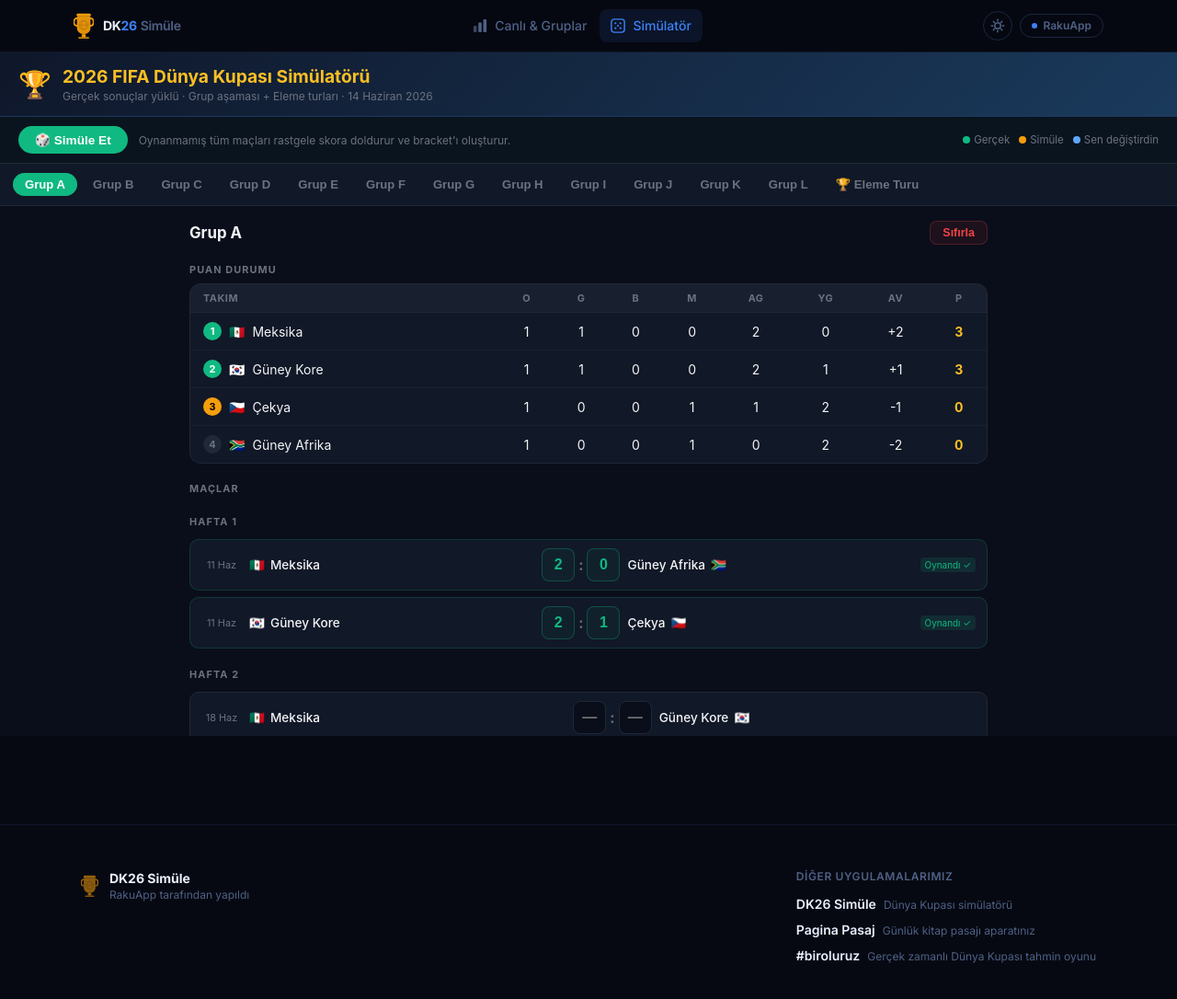
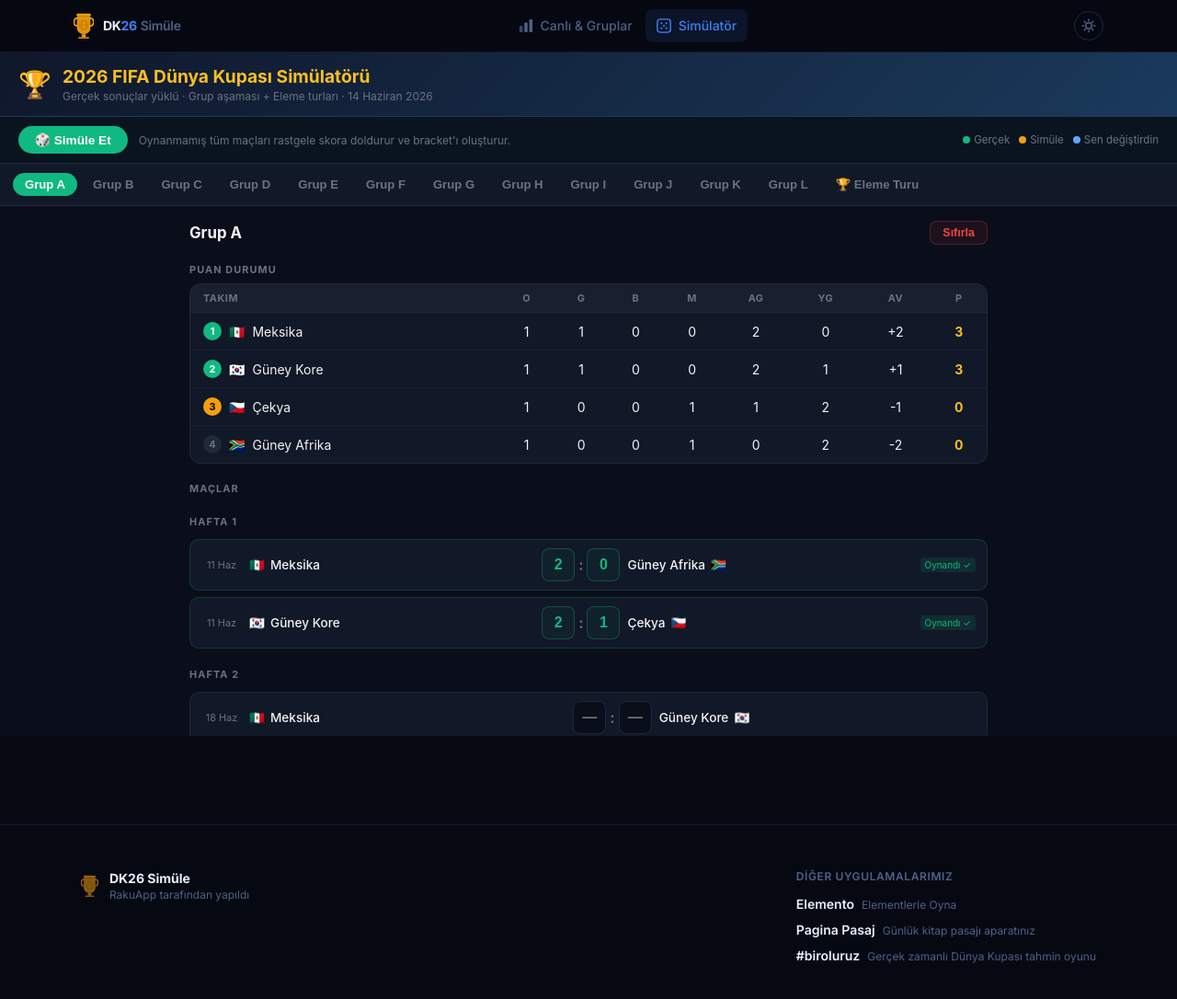
Before and after one commit to rakuappdigital/dk26simule, a Next.js app: page /simule in a window 1280 px wide. Shown: the top 1086 px of the page at 92% size. Built offline with nearby package versions, Linux system fonts and the light colour scheme.

Commit message:
footer: elemento eklendi, navbar rakuapp butonu kaldırıldı

```diff
--- a/app/layout.tsx
+++ b/app/layout.tsx
@@ -56,15 +56,6 @@
               {/* Right controls */}
               <div className="flex items-center gap-2 shrink-0">
                 <ThemeToggle />
-                <a
-                  href="https://rakuapp.com"
-                  target="_blank"
-                  rel="noopener noreferrer"
-                  className="hidden sm:flex items-center gap-1.5 rounded-full border border-line px-3 py-1 text-xs font-semibold text-muted transition-all hover:border-accent/50 hover:text-primary"
-                >
-                  <RakuDot />
-                  RakuApp
-                </a>
               </div>
             </div>
           </header>
@@ -104,7 +95,7 @@
                   </p>
                   <div className="flex flex-col gap-2">
                     {[
-                      { href: 'https://dk26simule.vercel.app', label: 'DK26 Simüle', desc: 'Dünya Kupası simülatörü' },
+                      { href: 'https://elemento-tr.vercel.app', label: 'Elemento', desc: 'Elementlerle Oyna' },
                       { href: 'https://paginapasaj.vercel.app', label: 'Pagina Pasaj', desc: 'Günlük kitap pasajı aparatınız' },
                       { href: 'https://biroluruz.vercel.app', label: '#biroluruz', desc: 'Gerçek zamanlı Dünya Kupası tahmin oyunu' },
                     ].map(app => (
```
